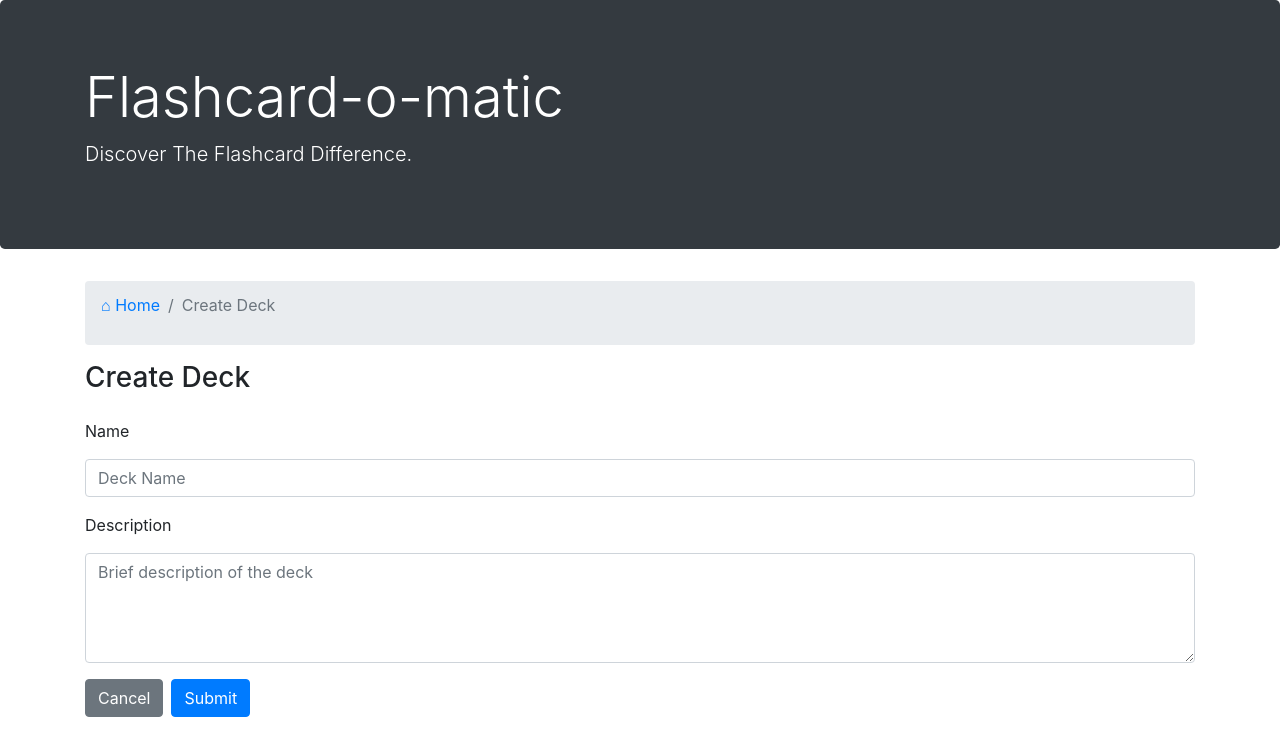
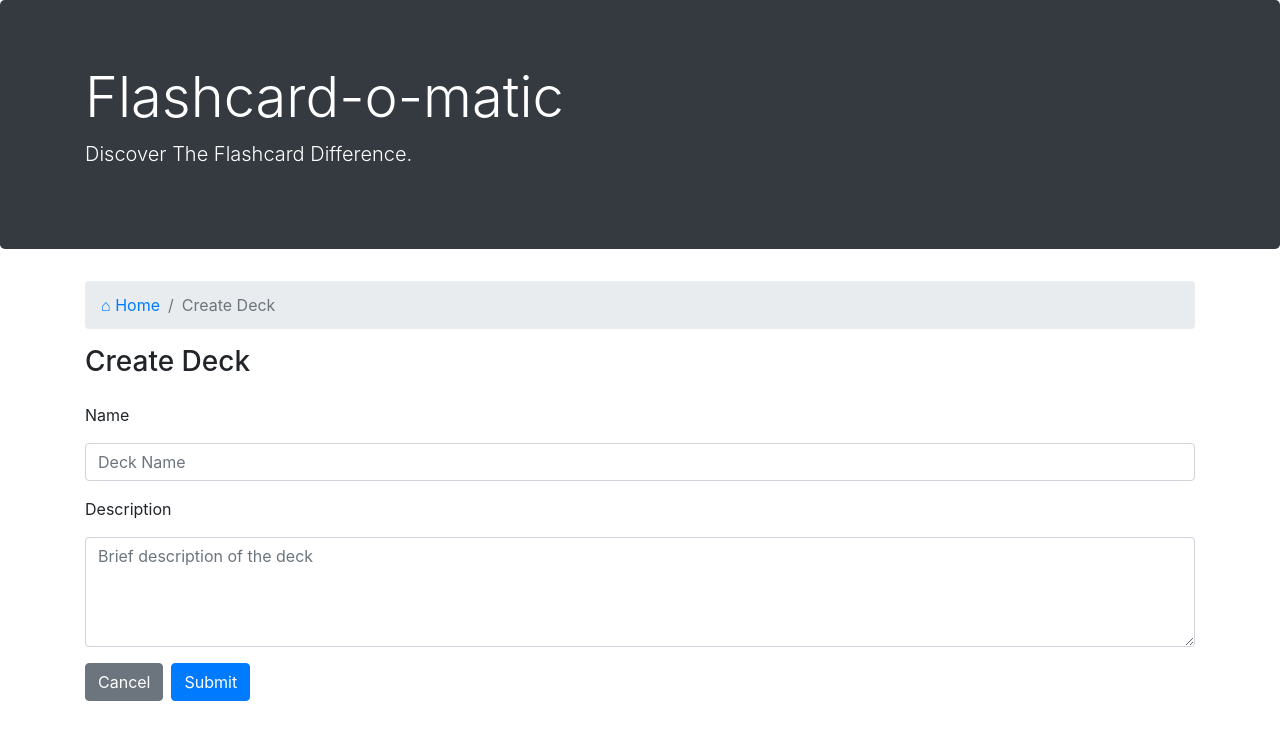
Before and after one commit to j-barney/flashcard-app, a React (Create React App) app: page /decks/new in a window 1280 px wide. Shown: the top 756 px of the page. Built offline with nearby package versions, Linux system fonts and the light colour scheme; no server answers; a web font is replaced by a local one.

Commit message:
fixes breadcrumb when only two items

```diff
--- a/src/Layout/Breadcrumb.js
+++ b/src/Layout/Breadcrumb.js
@@ -10,7 +10,7 @@ function Breadcrumb({ link, linkName, name }) {
             <Link to="/">⌂ Home</Link>
           </li>
           <li className="breadcrumb-item active" aria-current="page">
-            <p>{name}</p>
+            {name}
           </li>
         </ol>
       </nav>
```
